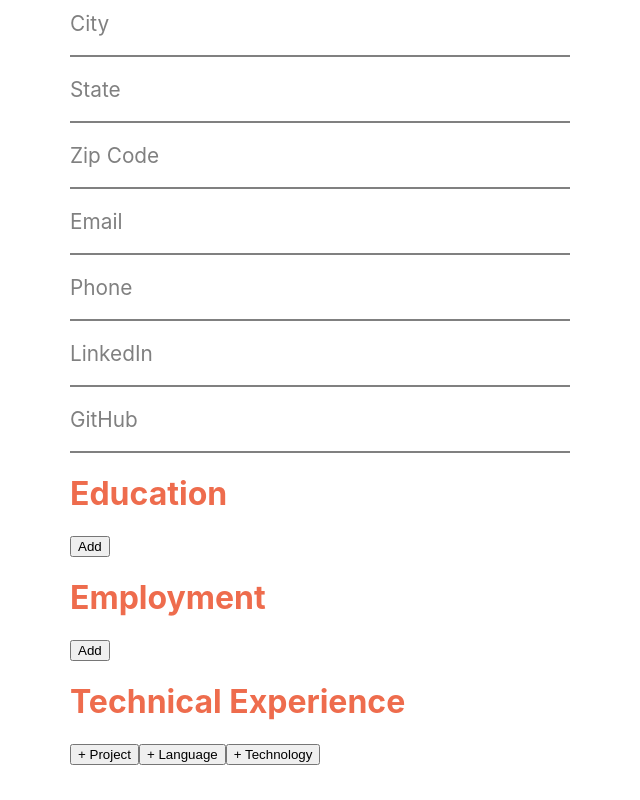
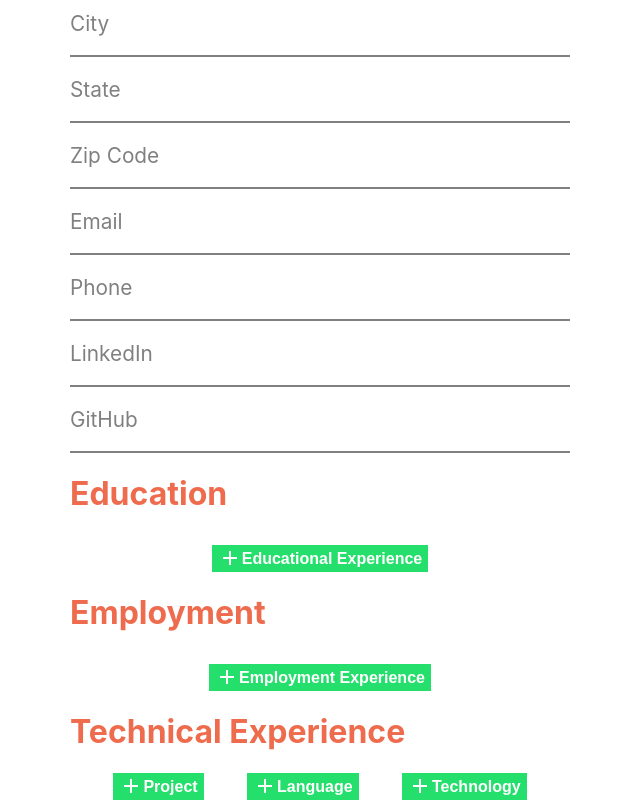
Before and after one commit to danmenjivar/cv-project, a React (Create React App) app: page / in a window 1280 px wide. Shown: the part 339-1139 px from the top of the page, without its empty margins (0-640 px from the left). Before the commit the page ends 1104 px from the top, so only its background shows below. Built offline with nearby package versions, Linux system fonts and the light colour scheme; the HTML template or start-up script is replaced by a standard one.

Commit message:
Add stylyings to buttons

```diff
--- a/src/App.js
+++ b/src/App.js
@@ -166,6 +166,7 @@ function App() {
       setProjs(cvData.projs);
       setTools(cvData.tools);
       setLangs(cvData.langs);
+      console.log(personalInfo);
     } else {
       console.error("Invalid File Type");
     }
--- a/src/components/EdExp.js
+++ b/src/components/EdExp.js
@@ -1,11 +1,23 @@
 import React from "react";
 import "../styles/Form.css";
+import "../styles/Button.css";
+import DeleteIcon from "@material-ui/icons/Delete";
 
 export default function EdExp(props) {
   const formId = "edInfo#" + props.id;
   return (
     <div>
-      <h3>Educational Experience</h3>
+      <div className="btn-container-header">
+        <h3>Educational Experience</h3>
+        {props.deleteHandler && (
+          <button
+            className="del-btn"
+            onClick={() => props.deleteHandler(props.id)}
+          >
+            <DeleteIcon />
+          </button>
+        )}
+      </div>
       <form id={formId}>
         <div className="form_group">
           <input
@@ -82,9 +94,6 @@ export default function EdExp(props) {
           />
         </div>
       </form>
-      {props.deleteHandler && (
-        <button onClick={() => props.deleteHandler(props.id)}>Delete</button>
-      )}
     </div>
   );
 }
--- a/src/components/EdInfo.js
+++ b/src/components/EdInfo.js
@@ -1,6 +1,8 @@
 import React from "react";
 import EdExp from "./EdExp";
 import uniqid from "uniqid";
+import "../styles/Button.css";
+import AddIcon from "@material-ui/icons/Add";
 
 export default function EdInfo(props) {
   const edChildren = props.edChildren;
@@ -41,7 +43,11 @@ export default function EdInfo(props) {
           />
         );
       })}
-      <button onClick={addHandler}>Add</button>
+      <div className="btn-container">
+        <button className="add-btn" onClick={addHandler}>
+          <AddIcon /> Educational Experience
+        </button>
+      </div>
     </div>
   );
 }
--- a/src/components/EmployExp.js
+++ b/src/components/EmployExp.js
@@ -1,11 +1,20 @@
 import React from "react";
 import "../styles/Form.css";
+import DeleteIcon from "@material-ui/icons/Delete";
 
 export default function EmployExp(props) {
   const formId = "empInfo#" + props.id;
   return (
     <div>
-      <h3>Practical Employment Experience</h3>
+      <div className="btn-container-header">
+        <h3>Practical Employment Experience</h3>
+        <button
+          className="del-btn"
+          onClick={() => props.deleteHandler(props.id)}
+        >
+          <DeleteIcon />
+        </button>
+      </div>
       <form id={formId}>
         <div className="form_group">
           <input
@@ -96,7 +105,6 @@ export default function EmployExp(props) {
           <label className="form_label" htmlFor="resp"></label>
         </div>
       </form>
-      <button onClick={() => props.deleteHandler(props.id)}>Delete</button>
     </div>
   );
 }
--- a/src/components/EmployInfo.js
+++ b/src/components/EmployInfo.js
@@ -1,6 +1,8 @@
 import React from "react";
 import EmployExp from "./EmployExp";
 import uniqid from "uniqid";
+import "../styles/Button.css";
+import AddIcon from "@material-ui/icons/Add";
 
 export default function EmployInfo(props) {
   const empChildren = props.empChildren;
@@ -42,7 +44,11 @@ export default function EmployInfo(props) {
           />
         );
       })}
-      <button onClick={addHandler}>Add</button>
+      <div className="btn-container">
+        <button onClick={addHandler} className="add-btn">
+          <AddIcon /> Employment Experience
+        </button>
+      </div>
     </div>
   );
 }
--- a/src/components/Langs.js
+++ b/src/components/Langs.js
@@ -1,10 +1,11 @@
 import React from "react";
 import "../styles/Form.css";
+import DeleteIcon from "@material-ui/icons/Delete";
 
 export default function Langs(props) {
   const formId = "lang#" + props.id;
   return (
-    <div>
+    <div className="btn-container-header">
       <form id={formId}>
         <div className="form_group">
           <input
@@ -19,7 +20,9 @@ export default function Langs(props) {
           </label>
         </div>
       </form>
-      <button onClick={() => props.deleteHandler(props.id)}>Delete</button>
+      <button className="del-btn" onClick={() => props.deleteHandler(props.id)}>
+        <DeleteIcon />
+      </button>
     </div>
   );
 }
--- a/src/components/Projs.js
+++ b/src/components/Projs.js
@@ -1,10 +1,20 @@
 import React from "react";
 import "../styles/Form.css";
+import DeleteIcon from "@material-ui/icons/Delete";
 
 export default function Projs(props) {
   const formId = "proj#" + props.id;
   return (
     <div>
+      <div className="btn-container-header">
+        <h3>Personal Project</h3>
+        <button
+          className="del-btn"
+          onClick={() => props.deleteHandler(props.id)}
+        >
+          <DeleteIcon />
+        </button>
+      </div>
       <form id={formId}>
         <div className="form_group">
           <input
@@ -55,7 +65,6 @@ export default function Projs(props) {
           </label>
         </div>
       </form>
-      <button onClick={() => props.deleteHandler(props.id)}>Delete</button>
     </div>
   );
 }
--- a/src/components/TechInfo.js
+++ b/src/components/TechInfo.js
@@ -2,6 +2,8 @@ import Projs from "./Projs";
 import Langs from "./Langs";
 import Tools from "./Tools";
 import uniqid from "uniqid";
+import "../styles/Button.css";
+import AddIcon from "@material-ui/icons/Add";
 
 export default function TechInfo(props) {
   const projs = props.projs;
@@ -68,9 +70,17 @@ export default function TechInfo(props) {
   return (
     <div>
       <h1>Technical Experience</h1>
-      <button onClick={addProjectHandler}>+ Project</button>
-      <button onClick={addLanguageHandler}>+ Language</button>
-      <button onClick={addToolHandler}>+ Technology</button>
+      <div className="tri-btn-container">
+        <button className="add-btn" onClick={addProjectHandler}>
+          <AddIcon /> Project
+        </button>
+        <button className="add-btn" onClick={addLanguageHandler}>
+          <AddIcon /> Language
+        </button>
+        <button className="add-btn" onClick={addToolHandler}>
+          <AddIcon /> Technology
+        </button>
+      </div>
       {props.projs.map((proj) => {
         return (
           <Projs
--- a/src/components/Tools.js
+++ b/src/components/Tools.js
@@ -1,10 +1,11 @@
 import React from "react";
 import "../styles/Form.css";
+import DeleteIcon from "@material-ui/icons/Delete";
 
 export default function Tools(props) {
   const formId = "tool#" + props.id;
   return (
-    <div>
+    <div className="btn-container">
       <form id={formId}>
         <div className="form_group">
           <input
@@ -19,7 +20,9 @@ export default function Tools(props) {
           </label>
         </div>
       </form>
-      <button onClick={() => props.deleteHandler(props.id)}>Delete</button>
+      <button className="del-btn" onClick={() => props.deleteHandler(props.id)}>
+        <DeleteIcon />
+      </button>
     </div>
   );
 }
--- /dev/null
+++ b/src/styles/Button.css
@@ -0,0 +1,67 @@
+:root {
+  --primary-color: #11998e;
+  --secondary-color: #25df6c;
+}
+
+/* .Button {
+  display: block;
+  margin-left: auto;
+  margin-right: auto;
+  border-radius: 2rem;
+  height: 40px;
+  border: none;
+  background-color: var(--secondary-color);
+  cursor: pointer;
+  color: white;
+  font-weight: bold;
+  text-align: center;
+  font-size: 1em;
+  line-height: 40px;
+}
+
+.Button:hover {
+  background-color: var(--primary-color);
+}
+.Button svg {
+  height: 1em;
+  width: 1em;
+} */
+.btn-container {
+  padding-top: 10px;
+  display: flex;
+  justify-content: center;
+}
+.add-btn {
+  display: inline-flex;
+  align-self: center;
+  color: white;
+  line-height: 25px;
+  background-color: var(--secondary-color);
+  border: none;
+  font-weight: 800;
+  font-size: 1rem;
+}
+
+.add-btn:hover {
+  background-color: var(--primary-color);
+}
+
+.del-btn {
+  background: none !important;
+  border: none;
+  color: var(--secondary-color);
+}
+
+.del-btn:hover {
+  color: var(--primary-color);
+}
+
+.btn-container-header {
+  display: flex;
+  justify-content: baseline;
+}
+
+.tri-btn-container {
+  display: flex;
+  justify-content: space-evenly;
+}
```
